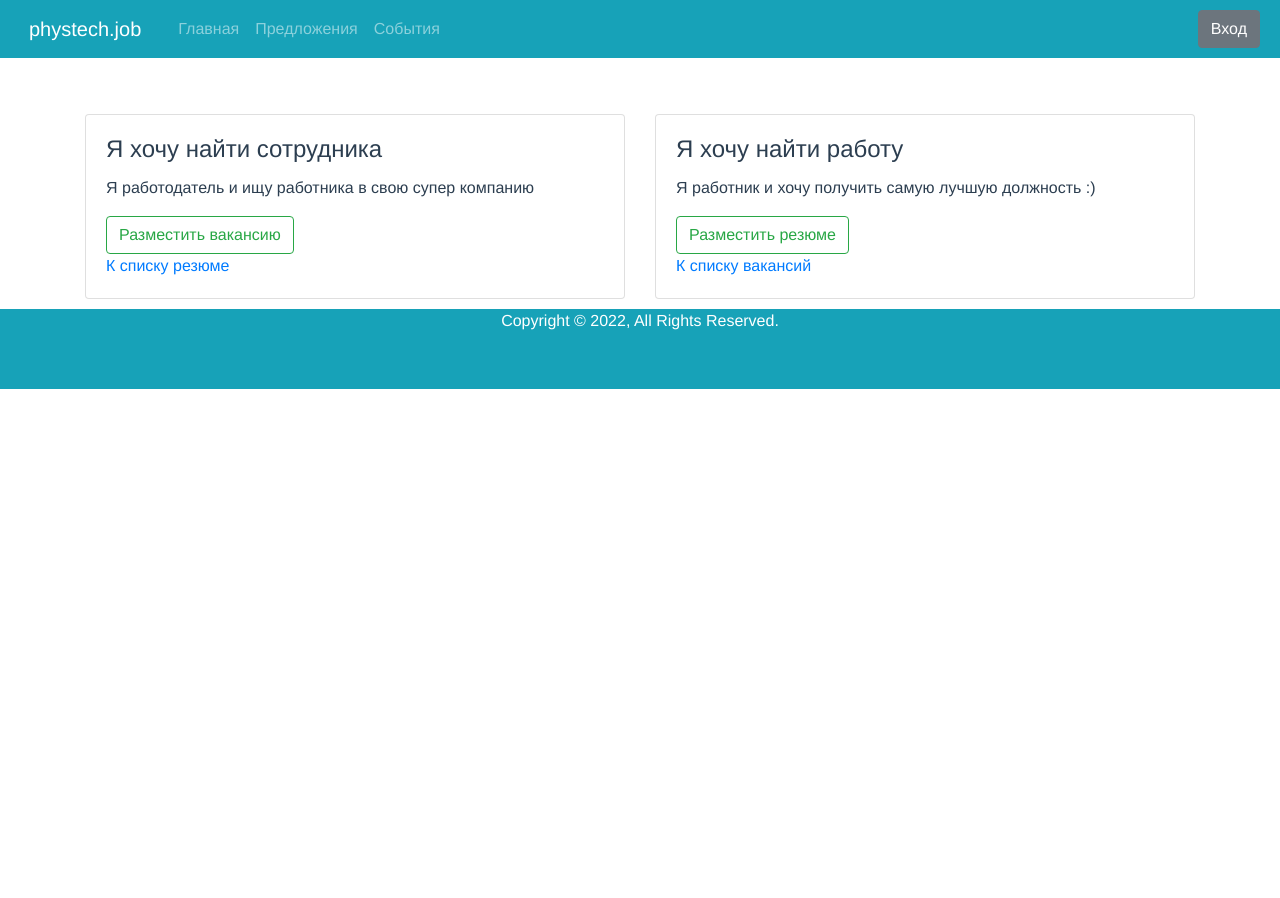
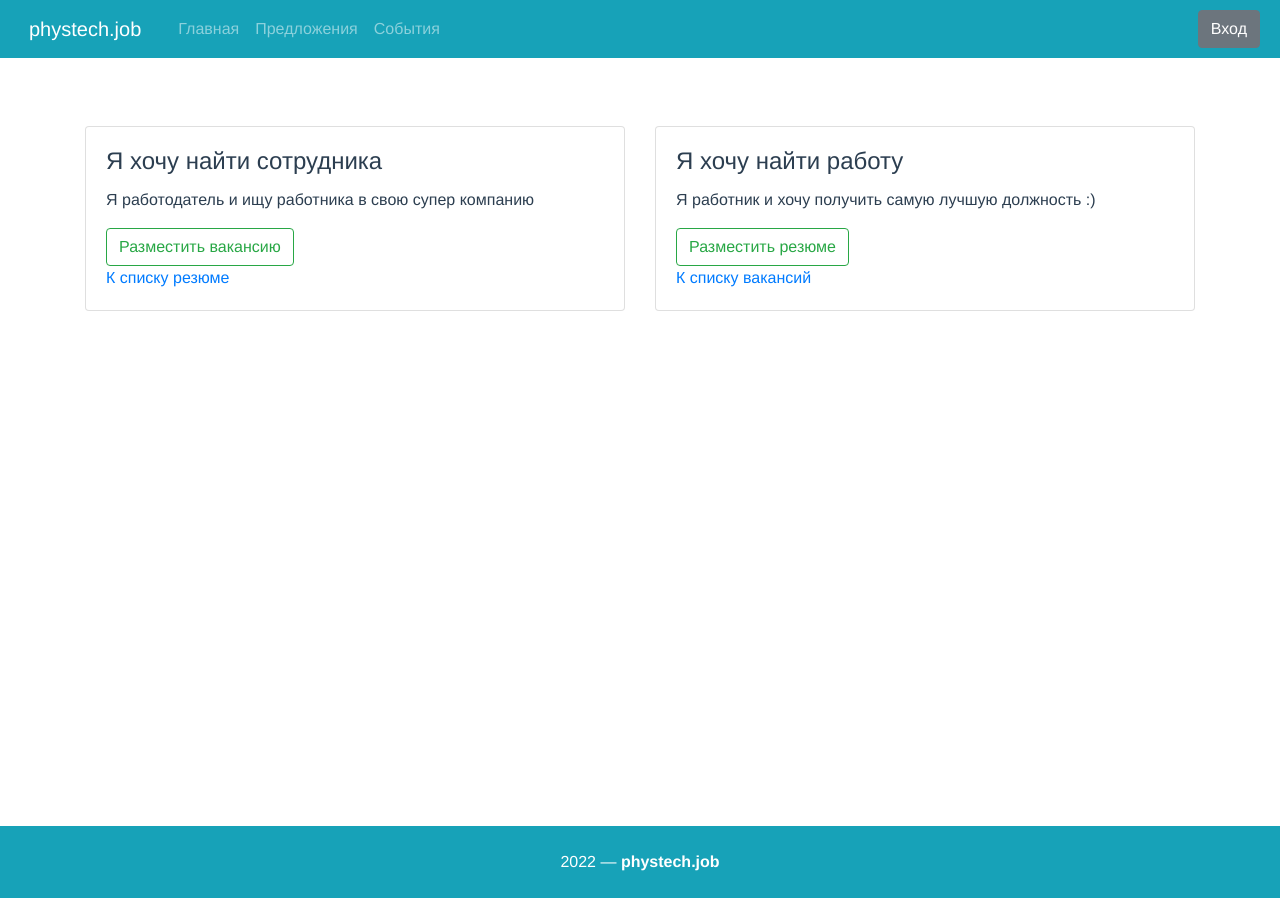
Before and after one commit to yarvod/phystech.job, a Vue app in the folder frontend_app/: page / in a window 1280 px wide. Before the commit the page ends 800 px from the top, so only its background shows below. Built offline with nearby package versions, Linux system fonts and the light colour scheme.

Commit message:
fix footer

```diff
--- a/frontend_app/package.json
+++ b/frontend_app/package.json
@@ -18,6 +18,7 @@
     "vue": "^2.6.11",
     "vue-multiselect": "^2.1.6",
     "vue-router": "^3.0.6",
+    "vuetify": "^2.6.6",
     "vuex": "^3.1.0"
   },
   "devDependencies": {
@@ -29,8 +30,8 @@
     "babel-eslint": "^10.1.0",
     "eslint": "^6.7.2",
     "eslint-plugin-vue": "^6.2.2",
-    "vue-template-compiler": "^2.6.11",
-    "vue-multiselect": "^2.1.6"
+    "vue-multiselect": "^2.1.6",
+    "vue-template-compiler": "^2.6.11"
   },
   "eslintConfig": {
     "root": true,
--- a/frontend_app/src/App.vue
+++ b/frontend_app/src/App.vue
@@ -12,13 +12,8 @@
       />
 
       <div class="wrapper">
-        <div class="content">
-          <router-view/>
-        </div>
-
-        <div class="footer">
-          <Footer/>
-        </div>
+          <router-view class="content"/>
+          <Footer class="footer"/>
       </div>
     </div>
 
@@ -65,26 +60,11 @@ a{text-decoration:none;}
 img{vertical-align:top;}
 
 * {
-	margin: 0;
-	padding: 0;
-}
-html,
-body {
-	height: 100%;
-}
-.wrapper {
-	position: relative;
-	min-height: 100%;
+  margin: 0;
+  padding: 0;
 }
 .content {
-	padding-bottom: 90px;
-}
-.footer {
-	position: absolute;
-	left: 0;
-	bottom: 0;
-	width: 100%;
-	height: 80px;
+  min-height: calc(100vh - 80px);
 }
 
 </style>
--- a/frontend_app/src/components/Footer.vue
+++ b/frontend_app/src/components/Footer.vue
@@ -1,22 +1,40 @@
 <template>
-  <div>
-    <div class="fluid-container footer">
-      <p class="text-center">
-        Copyright &copy; 2022, All Rights Reserved.
-      </p>
-    </div>
-  </div>
+  <v-footer
+    color="#17a2b8"
+    padless
+  >
+    <v-row
+      justify="center"
+      no-gutters
+    >
+      <v-col
+        class="primary lighten-2 py-4 text-center"
+        style="color: #fff;"
+        cols="12"
+      >
+        {{ new Date().getFullYear() }} — <strong>phystech.job</strong>
+      </v-col>
+    </v-row>
+  </v-footer>
 </template>
 
 <script>
 export default {
-  name: "Footer"
+  name: "Footer",
+  data () {
+    return {
+      links: [
+        'Home',
+        'About Us',
+        'Team',
+        'Services',
+        'Blog',
+        'Contact Us',
+      ],
+    }
+  }
 }
 </script>
 
 <style scoped>
-.fluid-container.footer{
-  background: #17a2b8;
-  color: #fff;
-}
 </style>
--- a/frontend_app/src/main.js
+++ b/frontend_app/src/main.js
@@ -4,6 +4,9 @@ import router from './router';
 import {store} from './store'
 import moment from 'moment'
 import axios from "axios";
+
+import Vuetify from 'vuetify'
+import 'vuetify/dist/vuetify.min.css'
 
 import { BootstrapVue, IconsPlugin, ModalPlugin } from 'bootstrap-vue'
 import 'bootstrap/dist/css/bootstrap.css'
@@ -19,6 +22,7 @@ if (token) {
 
 Vue.config.productionTip = false
 
+Vue.use(Vuetify)
 Vue.use(BootstrapVue)
 Vue.use(IconsPlugin)
 Vue.use(ModalPlugin)
```
